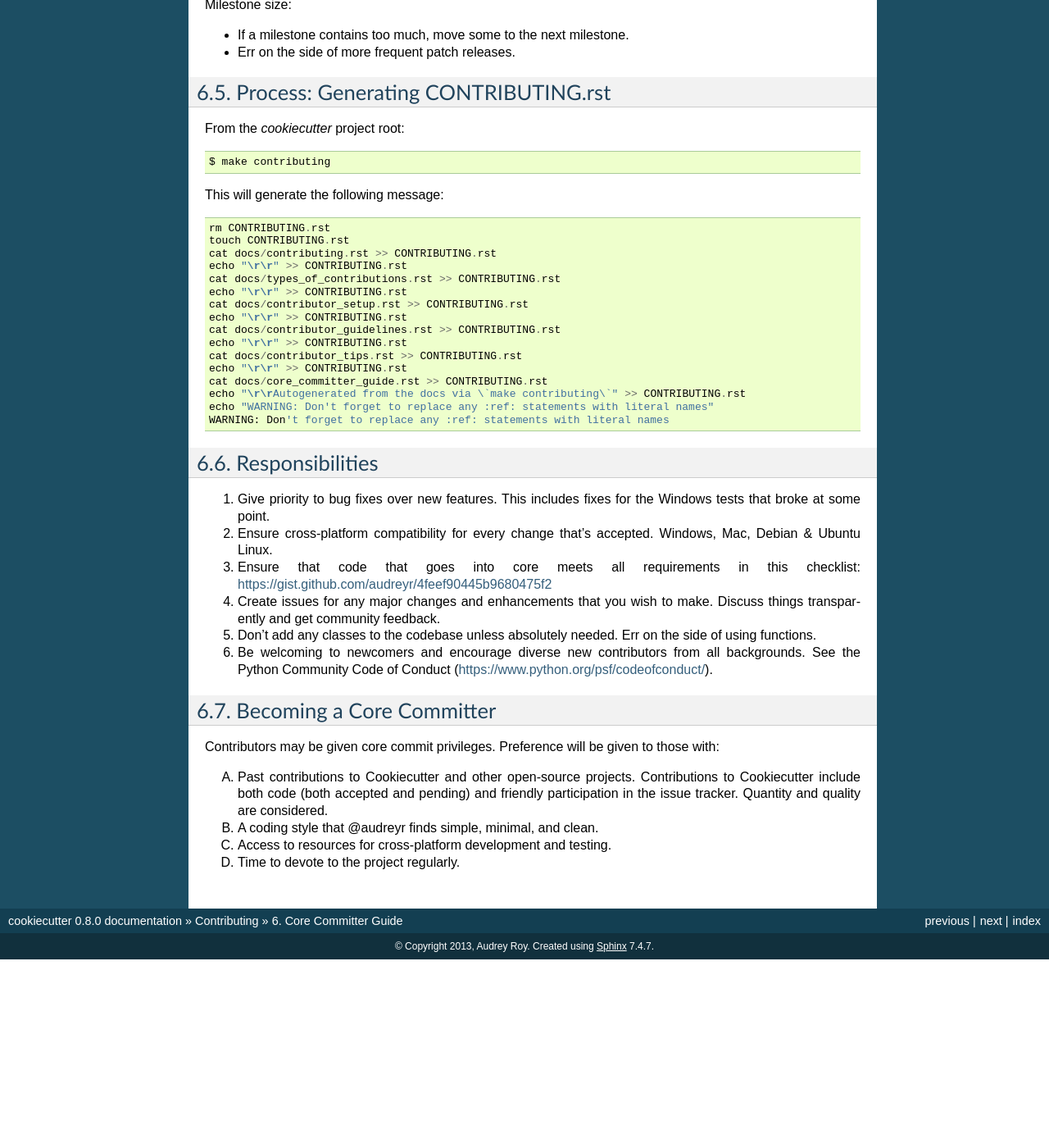
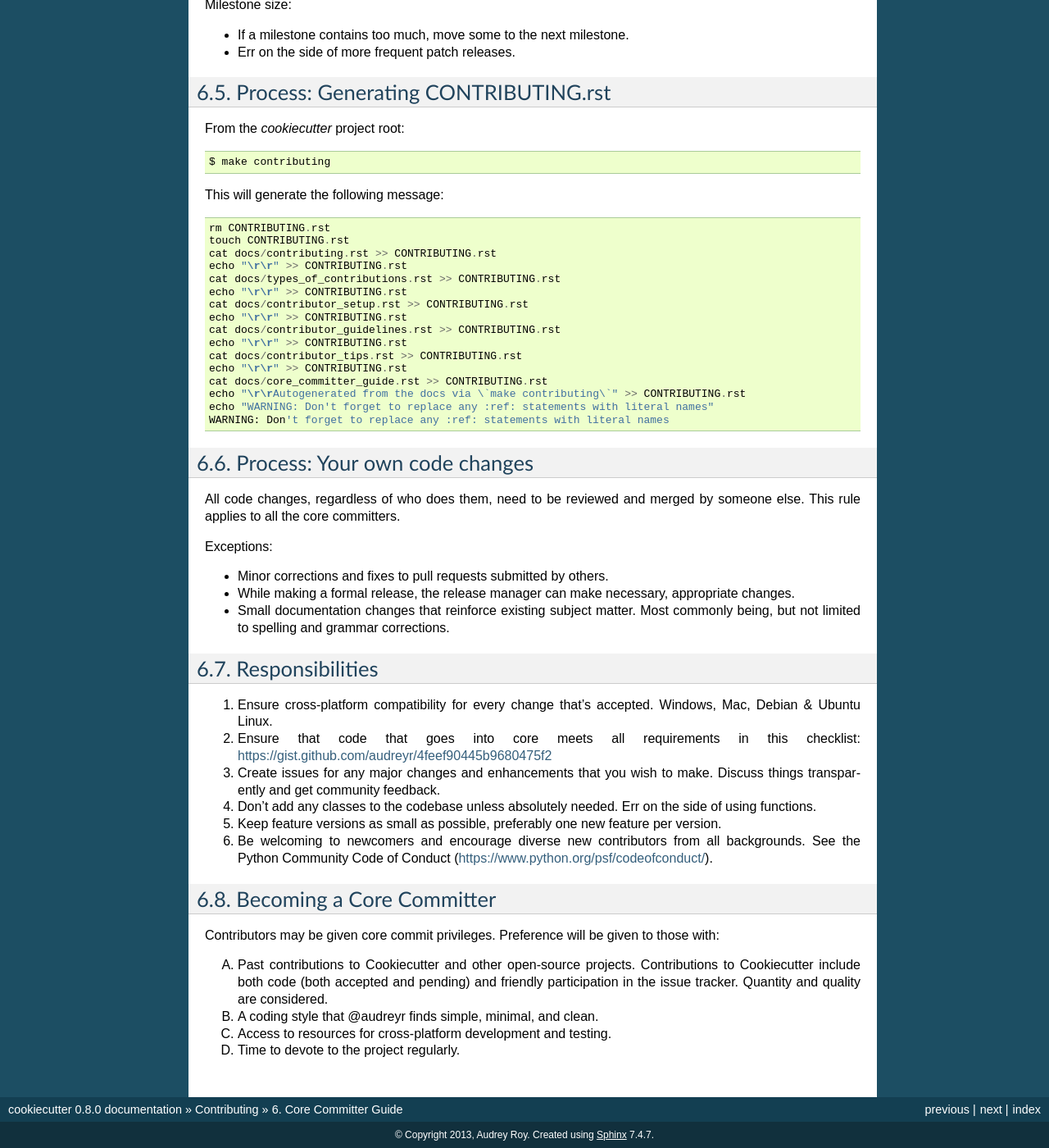
Before and after one commit to c-allen-tech/cookie, a Sphinx documentation site: the page built from docs/core_committer_guide.rst, in a window 1280 px wide and 1400 px high, scrolled down 2415 px. Shown: the whole window at 82% size. Built offline with Sphinx 7.4.7, drawn with Linux system fonts in a browser that asks for light colours; formulas are drawn with MathJax 3; before the commit the page ends 3585 px from its top, so only the background shows below that; some of the changed text lies outside the part shown.

Commit message:
Reinforce the role of core committers

```diff
--- a/docs/core_committer_guide.rst
+++ b/docs/core_committer_guide.rst
@@ -153,14 +153,26 @@ This will generate the following message::
     echo "WARNING: Don't forget to replace any :ref: statements with literal names"
     WARNING: Don't forget to replace any :ref: statements with literal names
 
+Process: Your own code changes
+-------------------------------
+
+All code changes, regardless of who does them, need to be reviewed and merged by someone else.
+This rule applies to all the core committers.
+
+Exceptions:
+
+* Minor corrections and fixes to pull requests submitted by others.
+* While making a formal release, the release manager can make necessary, appropriate changes.
+* Small documentation changes that reinforce existing subject matter. Most commonly being, but not limited to spelling and grammar corrections.
+
 Responsibilities
 -----------------
 
-#. Give priority to bug fixes over new features. This includes fixes for the Windows tests that broke at some point.
 #. Ensure cross-platform compatibility for every change that's accepted. Windows, Mac, Debian & Ubuntu Linux.
 #. Ensure that code that goes into core meets all requirements in this checklist: https://gist.github.com/audreyr/4feef90445b9680475f2
 #. Create issues for any major changes and enhancements that you wish to make. Discuss things transparently and get community feedback.
 #. Don't add any classes to the codebase unless absolutely needed. Err on the side of using functions.
+#. Keep feature versions as small as possible, preferably one new feature per version.
 #. Be welcoming to newcomers and encourage diverse new contributors from all backgrounds. See the Python Community Code of Conduct (https://www.python.org/psf/codeofconduct/).
 
 Becoming a Core Committer
```
